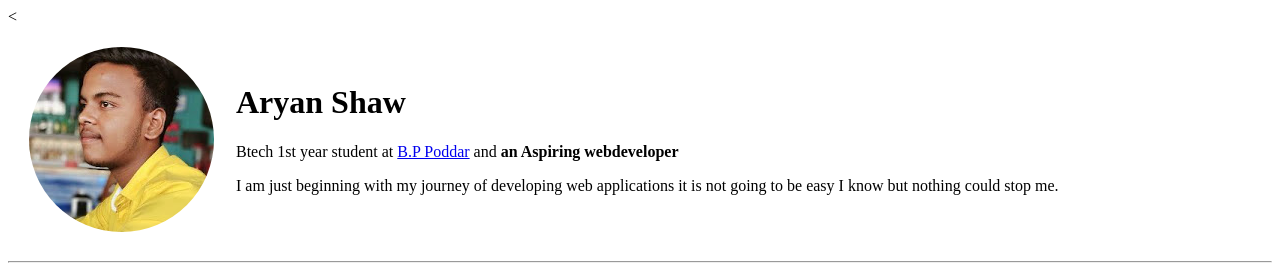
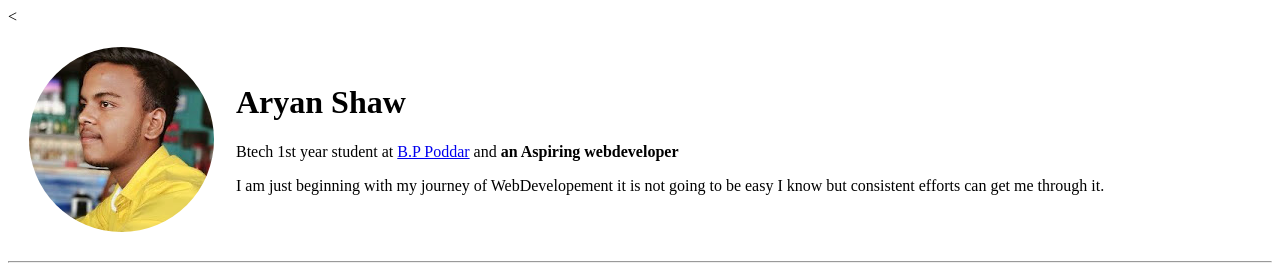
Before and after one commit to aryans1319/PersonalSite, a plain HTML site: page index.html in a window 1280 px wide. Shown: the top 267 px of the page. Drawn offline with Linux system fonts and the light colour scheme.

Commit message:
Update index.html

```diff
--- a/index.html
+++ b/index.html
@@ -13,8 +13,8 @@
         <td>
           <h1>Aryan Shaw</h1>
           <p>Btech 1st year student at <a href="https://www.bppimt.ac.in/">B.P Poddar</a> and<strong> an Aspiring webdeveloper</strong></p>
-          <p>I am just beginning with my journey of developing web applications
-            it is not going to be easy I know but nothing could stop me.</p>
+          <p>I am just beginning with my journey of WebDevelopement
+            it is not going to be easy I know but consistent efforts can get me through it.</p>
         </td>
       </tr>
     </table>
```
